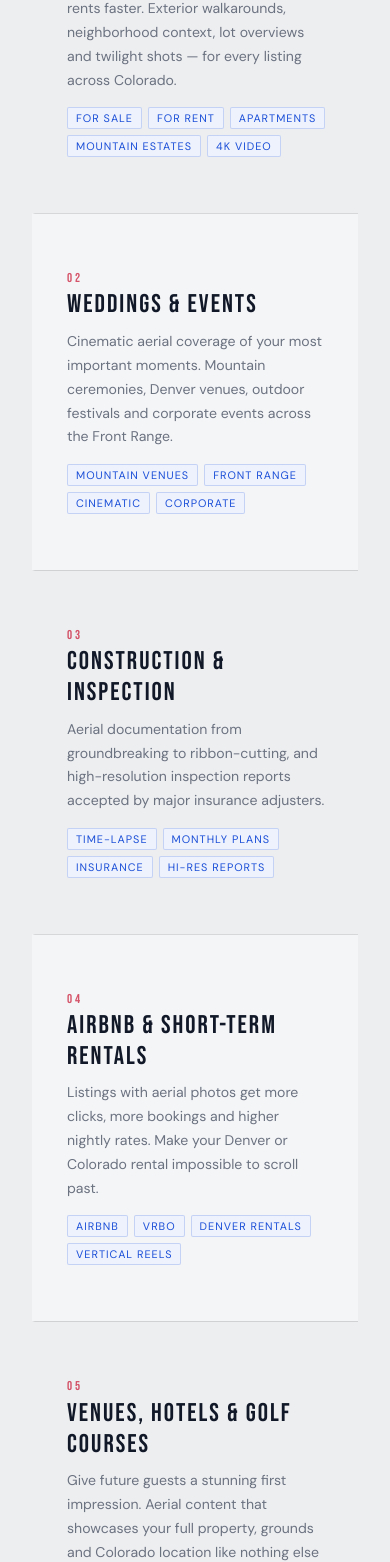
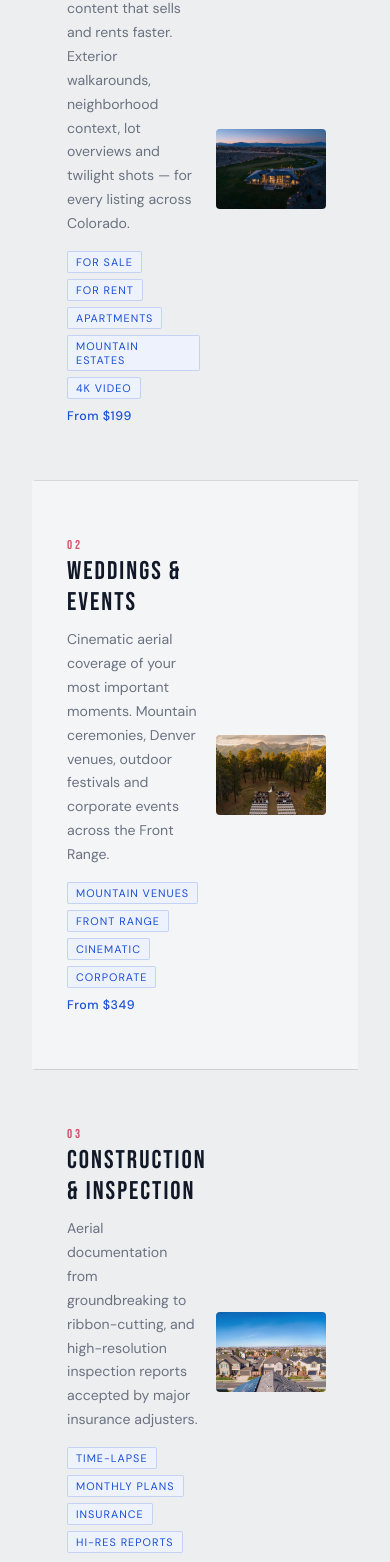
Before and after one commit to Simeon2509/colodrone, a Next.js app: page / in a window 390 px wide. Shown: the part 1372-2934 px from the top of the page. Built offline with nearby package versions, Linux system fonts and the light colour scheme.

Commit message:
Tap-to-call phone, starting prices on service cards, mobile poster images, book page trust bar

```diff
--- a/app/book/BookingClient.tsx
+++ b/app/book/BookingClient.tsx
@@ -287,6 +287,12 @@ export default function BookingClient() {
           <p className="bk-page-sub">
             10 minute phone call — no obligation — we&apos;ll call you at your chosen time
           </p>
+          <div className="bk-trust-bar">
+            <div className="bk-trust-item"><span className="bk-trust-dot" />FAA Part 107 Certified</div>
+            <div className="bk-trust-item"><span className="bk-trust-dot" />Fully Insured</div>
+            <div className="bk-trust-item"><span className="bk-trust-dot" />Denver Based</div>
+            <div className="bk-trust-item"><span className="bk-trust-dot" />24hr Quote Turnaround</div>
+          </div>
           {badgeText ? (
             <div className="bk-badge">{badgeText}</div>
           ) : (
--- a/app/globals.css
+++ b/app/globals.css
@@ -211,6 +211,8 @@ section{padding:6rem 2rem}
 }
 .svc-card:hover .svc-vid-wrap{width:340px;opacity:1;margin-left:2.5rem}
 .svc-vid{width:100%;height:100%;object-fit:cover;display:block}
+.svc-poster{display:none}
+.svc-from{font-size:0.78rem;color:var(--co-blue);font-weight:500;letter-spacing:0.5px;margin-top:0.6rem}
 /* 4-col package grid */
 .pkg-grid{
   display:grid;grid-template-columns:repeat(4,1fr);
@@ -281,7 +283,9 @@ div.pkg-card>.pkg-body{display:flex;flex-direction:column;flex:1}
 div.pkg-card>.pkg-body>.pkg-features{flex:1}
 @media(max-width:900px){.pkg-grid{grid-template-columns:repeat(2,1fr)}}
 @media(max-width:540px){
-  .svc-vid-wrap{display:none}
+  .svc-vid-wrap{width:110px!important;height:80px!important;opacity:1!important;margin-left:1rem!important;border-radius:4px;flex-shrink:0}
+  .svc-poster{display:block}
+  .svc-video{display:none}
   .pkg-grid{
     display:flex;flex-direction:column;gap:0.4rem;
     background:transparent;border:none;border-radius:0;
@@ -714,7 +718,10 @@ footer{background:#111827;padding:3rem 2.5rem 2rem}
   letter-spacing:2px;color:var(--text);
   margin:0.5rem 0 0.75rem;
 }
-.bk-page-sub{font-size:0.88rem;color:var(--muted);line-height:1.7;margin-bottom:1.4rem}
+.bk-page-sub{font-size:0.88rem;color:var(--muted);line-height:1.7;margin-bottom:1.2rem}
+.bk-trust-bar{display:flex;flex-wrap:wrap;justify-content:center;gap:1rem 1.8rem;margin-bottom:1.4rem}
+.bk-trust-item{display:flex;align-items:center;gap:6px;font-size:0.75rem;letter-spacing:0.5px;color:var(--muted)}
+.bk-trust-dot{width:5px;height:5px;border-radius:50%;background:var(--co-blue);flex-shrink:0;display:inline-block}
 .bk-badge{
   display:inline-block;background:var(--co-blue);color:white;
   font-size:0.7rem;letter-spacing:1.5px;text-transform:uppercase;
--- a/app/page.tsx
+++ b/app/page.tsx
@@ -45,23 +45,23 @@ export default function Home() {
           <p className="section-body">Aerial photography and videography for every need across Colorado. Click any service to see packages and pricing.</p>
         </div>
 
-        <ServiceCard index={0} num="01" name="Real Estate" href="/real-estate" video="/re_bg.mp4"
+        <ServiceCard index={0} num="01" name="Real Estate" href="/real-estate" video="/re_bg.mp4" poster="/images/real-estate/p1.jpg" from="$199"
           desc="Stunning aerial content that sells and rents faster. Exterior walkarounds, neighborhood context, lot overviews and twilight shots — for every listing across Colorado."
           tags={['For Sale','For Rent','Apartments','Mountain Estates','4K Video']} />
 
-        <ServiceCard index={1} num="02" name="Weddings & Events" href="/weddings" video="/weddings_bg.mp4"
+        <ServiceCard index={1} num="02" name="Weddings & Events" href="/weddings" video="/weddings_bg.mp4" poster="/images/weddings/p1.jpg" from="$349"
           desc="Cinematic aerial coverage of your most important moments. Mountain ceremonies, Denver venues, outdoor festivals and corporate events across the Front Range."
           tags={['Mountain Venues','Front Range','Cinematic','Corporate']} />
 
-        <ServiceCard index={2} num="03" name="Construction & Inspection" href="/construction" video="/construction_bg.mp4"
+        <ServiceCard index={2} num="03" name="Construction & Inspection" href="/construction" video="/construction_bg.mp4" poster="/images/construction/p1.jpg" from="$299"
           desc="Aerial documentation from groundbreaking to ribbon-cutting, and high-resolution inspection reports accepted by major insurance adjusters."
           tags={['Time-lapse','Monthly Plans','Insurance','Hi-Res Reports']} />
 
-        <ServiceCard index={3} num="04" name="Airbnb & Short-Term Rentals" href="/airbnb" video="/airbnb_bg.mp4"
+        <ServiceCard index={3} num="04" name="Airbnb & Short-Term Rentals" href="/airbnb" video="/airbnb_bg.mp4" poster="/images/airbnb/p1.jpg" from="$249"
           desc="Listings with aerial photos get more clicks, more bookings and higher nightly rates. Make your Denver or Colorado rental impossible to scroll past."
           tags={['Airbnb','VRBO','Denver Rentals','Vertical Reels']} />
 
-        <ServiceCard index={4} num="05" name="Venues, Hotels & Golf Courses" href="/venues" video="/venues_bg.mp4"
+        <ServiceCard index={4} num="05" name="Venues, Hotels & Golf Courses" href="/venues" video="/venues_bg.mp4" poster="/images/venues/p1.jpg" from="$499"
           desc="Give future guests a stunning first impression. Aerial content that showcases your full property, grounds and Colorado location like nothing else can."
           tags={['Event Venues','Hotels','Resorts','Golf Courses','4K HDR']} />
 
@@ -431,7 +431,7 @@ export default function Home() {
                   <svg viewBox="0 0 24 24" width="16" height="16" stroke="var(--co-blue)" fill="none" strokeWidth="1.5">
                     <path d="M5 4h4l2 5-2.5 1.5a11 11 0 005 5L15 13l5 2v4a2 2 0 01-2 2A16 16 0 013 6a2 2 0 012-2" />
                   </svg>
-                  (303) 949-7775
+                  <a href="tel:+13039497775" style={{ color: 'inherit', textDecoration: 'none' }}>(303) 949-7775</a>
                 </div>
                 <div className="contact-detail">
                   <svg viewBox="0 0 24 24" width="16" height="16" stroke="var(--co-blue)" fill="none" strokeWidth="1.5">
--- a/components/ServiceCard.tsx
+++ b/components/ServiceCard.tsx
@@ -10,9 +10,11 @@ interface Props {
   tags: string[]
   href: string
   video: string
+  poster: string
+  from: string
 }
 
-export default function ServiceCard({ index, num, name, desc, tags, href, video }: Props) {
+export default function ServiceCard({ index, num, name, desc, tags, href, video, poster, from }: Props) {
   const videoRef = useRef<HTMLVideoElement>(null)
   const [hovered, setHovered] = useState(false)
 
@@ -41,15 +43,19 @@ export default function ServiceCard({ index, num, name, desc, tags, href, video
           <div className="service-tags">
             {tags.map(t => <span key={t} className="tag">{t}</span>)}
           </div>
+          <div className="svc-from">From {from}</div>
         </div>
         <div className="svc-vid-wrap">
+          <img src={poster} alt={name} className="svc-vid svc-poster" />
           <video
             ref={videoRef}
             src={video}
+            poster={poster}
             muted
             loop
             playsInline
-            className="svc-vid"
+            preload="none"
+            className="svc-vid svc-video"
           />
         </div>
       </div>
```
